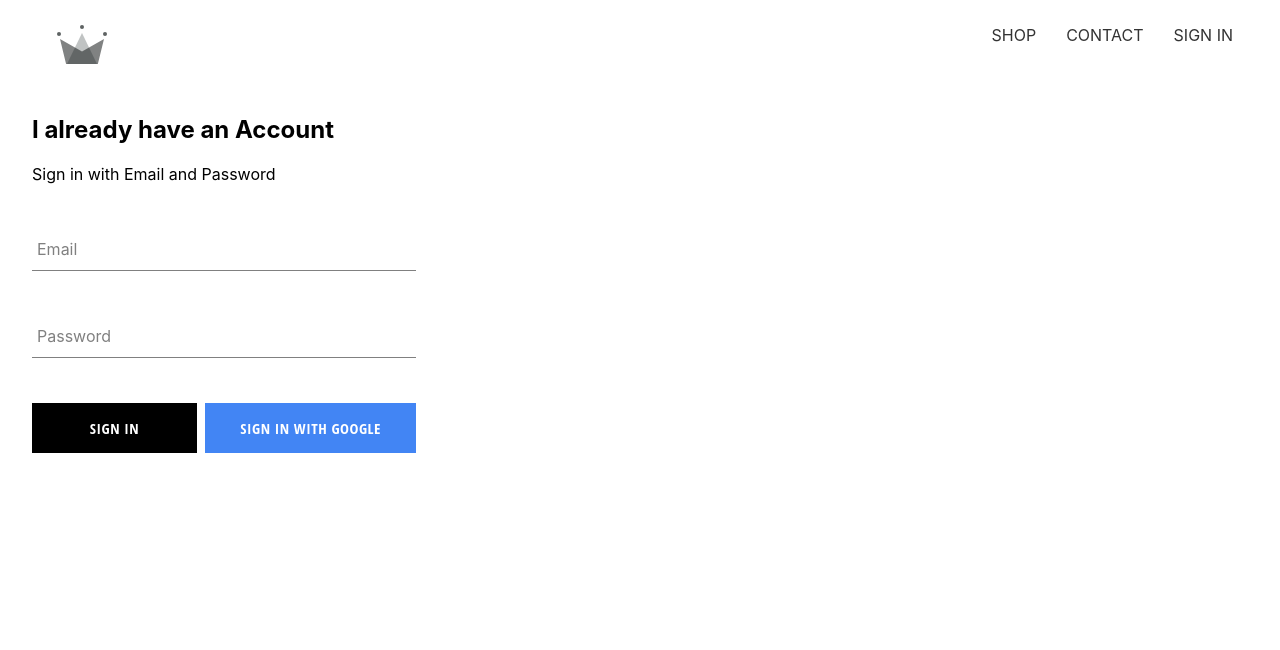
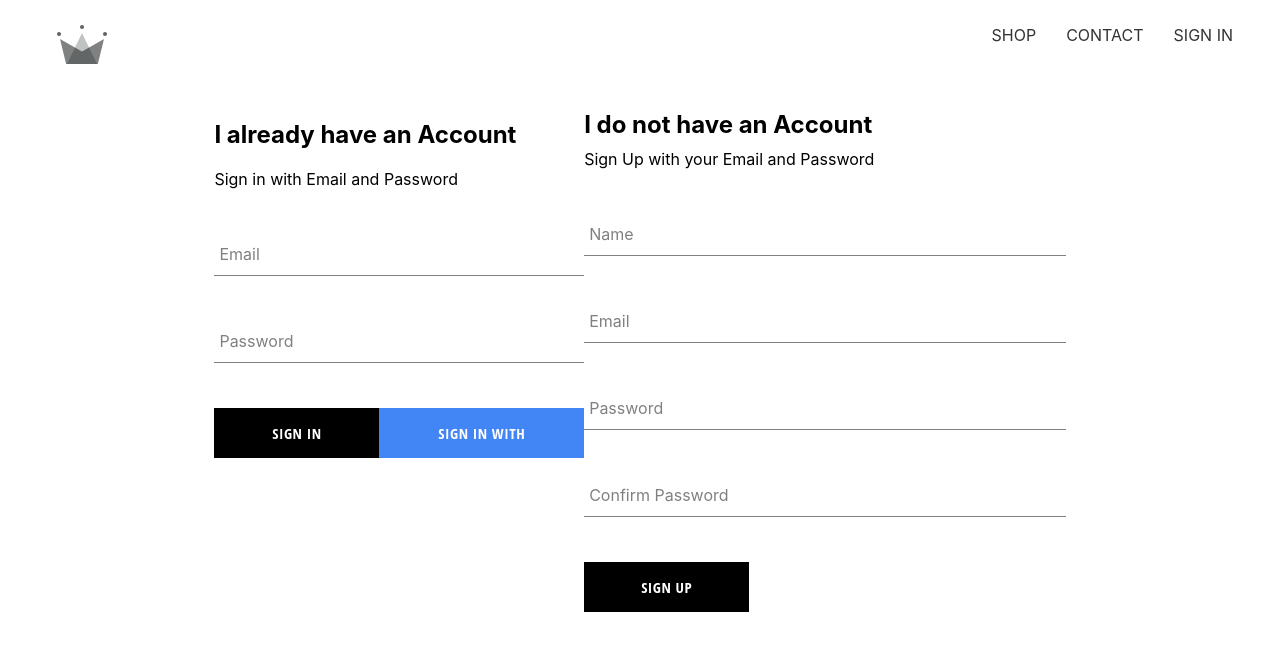
Before and after one commit to Bishwahangdewan/WeebStore, a React (Create React App) app: page /signin in a window 1280 px wide. Shown: the top 650 px of the page. Built offline with nearby package versions, Linux system fonts and the light colour scheme; no server answers.

Commit message:
Authenticated with username and email also added the user data to the firebase database

```diff
--- a/src/App.js
+++ b/src/App.js
@@ -4,7 +4,7 @@
 import { Switch, Route } from 'react-router-dom';
 import Header from './components/header/header.component';
 import SignInAndSignUp from './pages/signin-and-signup/signin-and-signup.component';
-import { auth } from './firebase/firebase.util';
+import { auth, createUserProfileDocument } from './firebase/firebase.util';
 
 class App extends React.Component {
   constructor() {
@@ -18,8 +18,20 @@
   unsubscribeFromAuth = null;
 
   componentDidMount() {
-    this.unsubscribeFromAuth = auth.onAuthStateChanged(user => {
-      this.setState({ currentUser: user })
+    this.unsubscribeFromAuth = auth.onAuthStateChanged(async user => {
+
+      if (user) {
+        const userRef = await createUserProfileDocument(user);
+
+        userRef.onSnapshot(snapshot => {
+          this.setState({
+            currentUser: { id: snapshot.id, ...snapshot.data() }
+          }, () => { console.log(this.state) });
+        });
+      }
+
+      this.setState({ currentUser: user });
+
     })
   }
 
--- /dev/null
+++ b/src/components/sign-up/sign-up.component.jsx
@@ -0,0 +1,103 @@
+import React from 'react';
+
+import FormInput from '../form-input/form-input.component';
+import CustomButton from '../custom-button/custom-button.component';
+
+import { auth, createUserProfileDocument } from '../../firebase/firebase.util';
+
+import './sign-up.styles.scss';
+
+class SignUp extends React.Component {
+    constructor() {
+        super();
+
+        this.state = {
+            displayName: '',
+            email: '',
+            password: '',
+            confirmPassword: ''
+        }
+    }
+
+    handleSubmit = async event => {
+        event.preventDefault();
+
+        const { displayName, email, password, confirmPassword } = this.state;
+
+        if (password !== confirmPassword) {
+            return;
+        }
+
+        try {
+            const { user } = await auth.createUserWithEmailAndPassword(email, password);
+
+            await createUserProfileDocument(user, { displayName });
+
+            this.setState({
+                displayName: '',
+                email: '',
+                password: '',
+                confirmPassword: ''
+            });
+
+        } catch (err) {
+            console.log(err);
+        }
+
+    }
+
+    handleChange = event => {
+        const { name, value } = event.target;
+
+        this.setState({ [name]: value });
+    }
+
+    render() {
+        const { displayName, email, password, confirmPassword } = this.state;
+
+        return (
+            <div className="sign-up">
+                <h2 className="title">I do not have an Account</h2>
+                <span>Sign Up with your Email and Password</span>
+
+                <form className="sign-up-form" onSubmit={this.handleSubmit}>
+                    <FormInput
+                        type="text"
+                        name="displayName"
+                        value={displayName}
+                        handleChange={this.handleChange}
+                        label="Name"
+                        required />
+
+                    <FormInput
+                        type="email"
+                        name="email"
+                        value={email}
+                        handleChange={this.handleChange}
+                        label="Email"
+                        required />
+
+                    <FormInput
+                        type="password"
+                        name="password"
+                        value={password}
+                        handleChange={this.handleChange}
+                        label="Password"
+                        required />
+
+                    <FormInput
+                        type="password"
+                        name="confirmPassword"
+                        value={confirmPassword}
+                        handleChange={this.handleChange}
+                        label="Confirm Password"
+                        required />
+
+                    <CustomButton type='submit'>Sign Up</CustomButton>
+                </form>
+            </div>
+        )
+    }
+}
+
+export default SignUp;
--- /dev/null
+++ b/src/components/sign-up/sign-up.styles.scss
@@ -0,0 +1,9 @@
+.sign-up{
+    width:500px;
+    display:flex;
+    flex-direction:column;
+
+    .title{
+        margin:10px 0;
+    }
+}
--- a/src/firebase/firebase.util.js
+++ b/src/firebase/firebase.util.js
@@ -11,9 +11,34 @@
     messagingSenderId: "880830118695",
     appId: "1:880830118695:web:9e7c06f37070a41a484702",
     measurementId: "G-12XLRC70HN"
+};
+
+export const createUserProfileDocument = async (userAuth, additionalData) => {
+    if (!userAuth) return;
+
+    const userRef = firestore.doc(`users/${userAuth.uid}`);
+
+    const snapshot = await userRef.get();
+
+    if (!snapshot.exists) {
+        const { displayName, email } = userAuth;
+        const createdAt = new Date();
+
+        try {
+            await userRef.set({ displayName, email, createdAt, ...additionalData });
+        } catch (error) {
+            console.log('error', error.message);
+        }
+    }
+
+    return userRef;
 }
 
-firebase.initializeApp(firebaseConfig);
+if (!firebase.apps.length) {
+    firebase.initializeApp(firebaseConfig);
+} else {
+    firebase.app();
+}
 
 export const auth = firebase.auth();
 export const firestore = firebase.firestore();
--- a/src/pages/signin-and-signup/signin-and-signup.component.jsx
+++ b/src/pages/signin-and-signup/signin-and-signup.component.jsx
@@ -1,13 +1,15 @@
 import React from 'react';
 
-import './signin-and-signup.component.jsx';
+import './signin-and-signup.styles.scss';
 
 import SignIn from '../../components/signin/signin.component';
+import SignUp from '../../components/sign-up/sign-up.component';
 
 const SignInAndSignUp = () => {
     return (
         <div className="sign-in-and-sign-up">
             <SignIn />
+            <SignUp />
         </div>
     )
 }
--- a/src/pages/signin-and-signup/signin-and-signup.styles.scss
+++ b/src/pages/signin-and-signup/signin-and-signup.styles.scss
@@ -0,0 +1,6 @@
+.sign-in-and-sign-up{
+    width:70%;
+    display:flex;
+    justify-content:space-between;
+    margin:30px auto;
+}
```
